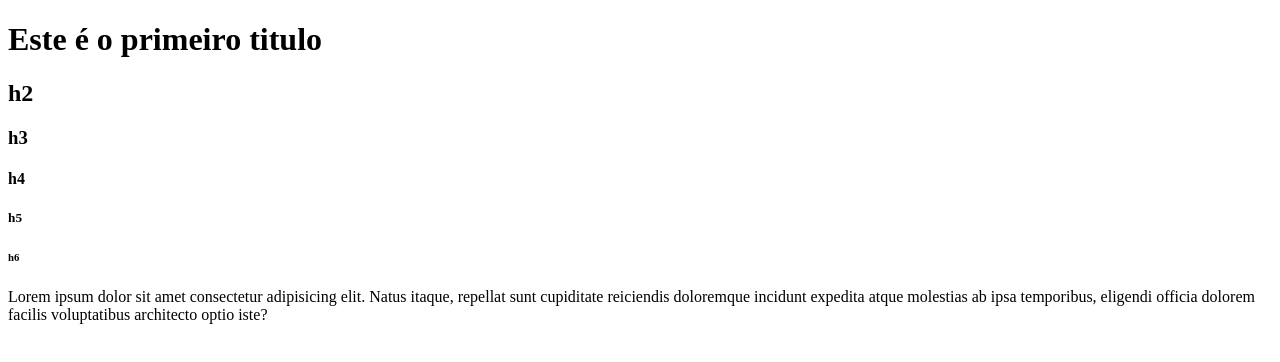
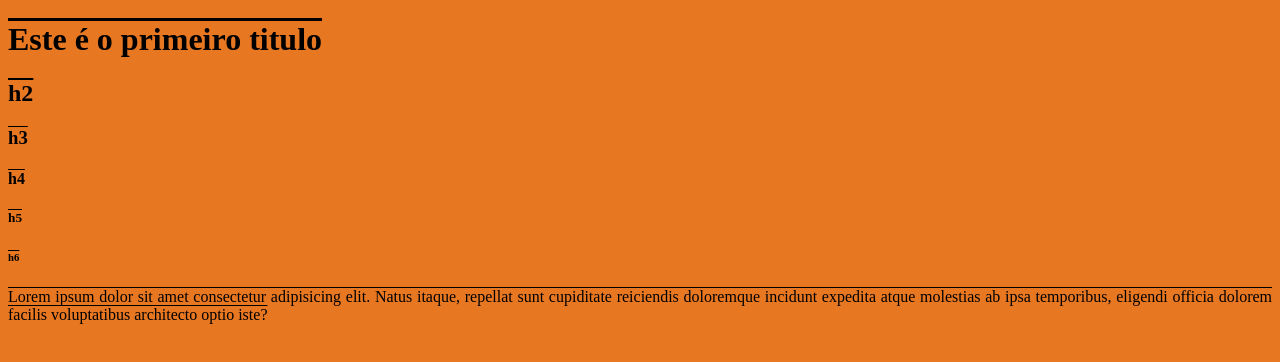
Before and after one commit to UnlimitedGC/teste-pre-alpha, a plain HTML site: page Site teste/index.html in a window 1280 px wide. Drawn offline with Linux system fonts and the light colour scheme.

Commit message:
dei styles ao site
styles :))

```diff
--- a/Site teste/index.html
+++ b/Site teste/index.html
@@ -4,7 +4,9 @@
     <meta charset="UTF-8">
     <meta http-equiv="X-UA-Compatible" content="IE=edge">
     <meta name="viewport" content="width=device-width, initial-scale=1.0">
+    <link rel="stylesheet" href="style.css">
     <title>O meu primeiro site</title>
+
 </head>
 <body>
     <h1>Este é o primeiro titulo</h1>
--- /dev/null
+++ b/Site teste/style.css
@@ -0,0 +1,5 @@
+body{
+    background-color: #E87722;
+    text-align: justify;
+    text-decoration: overline;
+}
```
